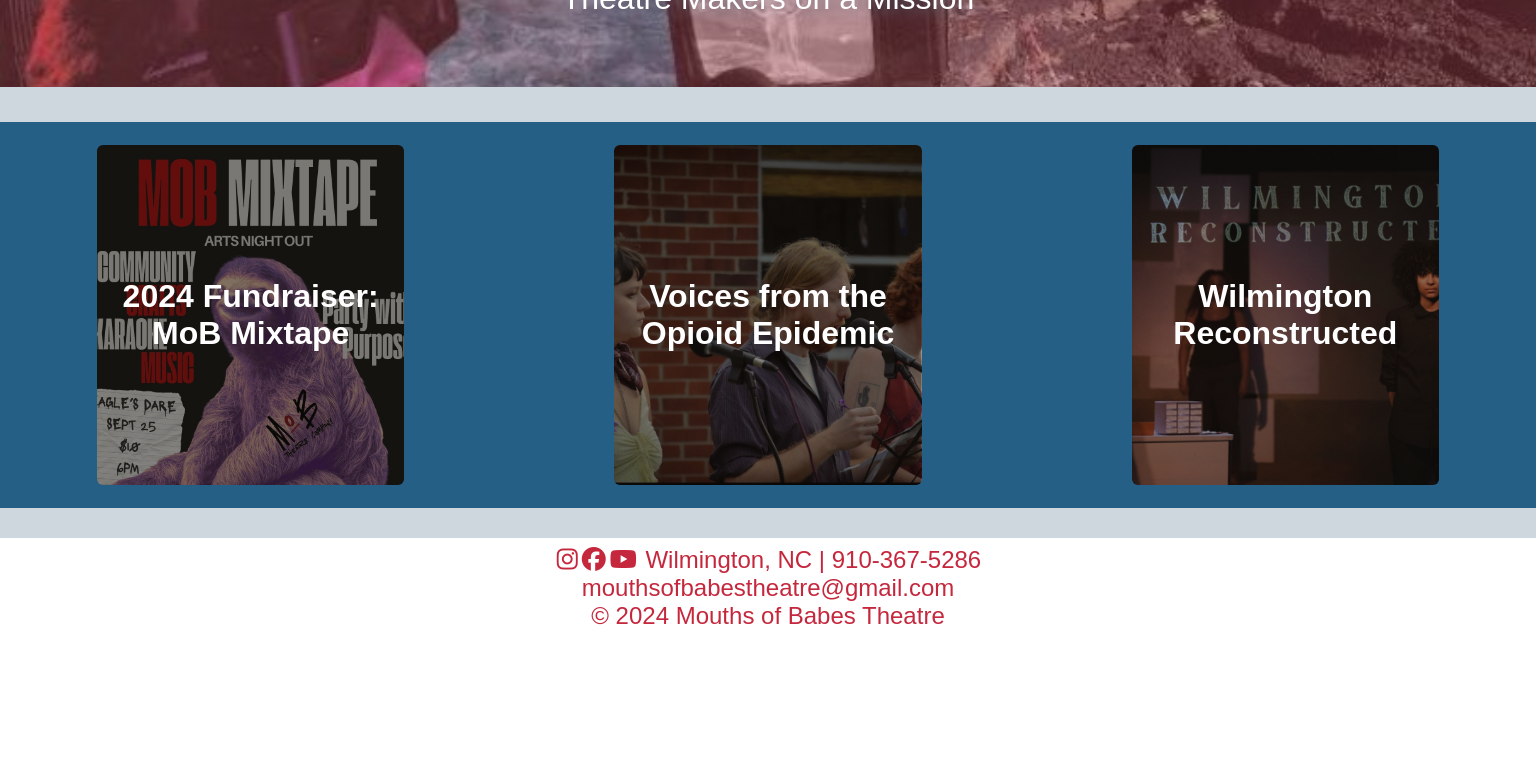
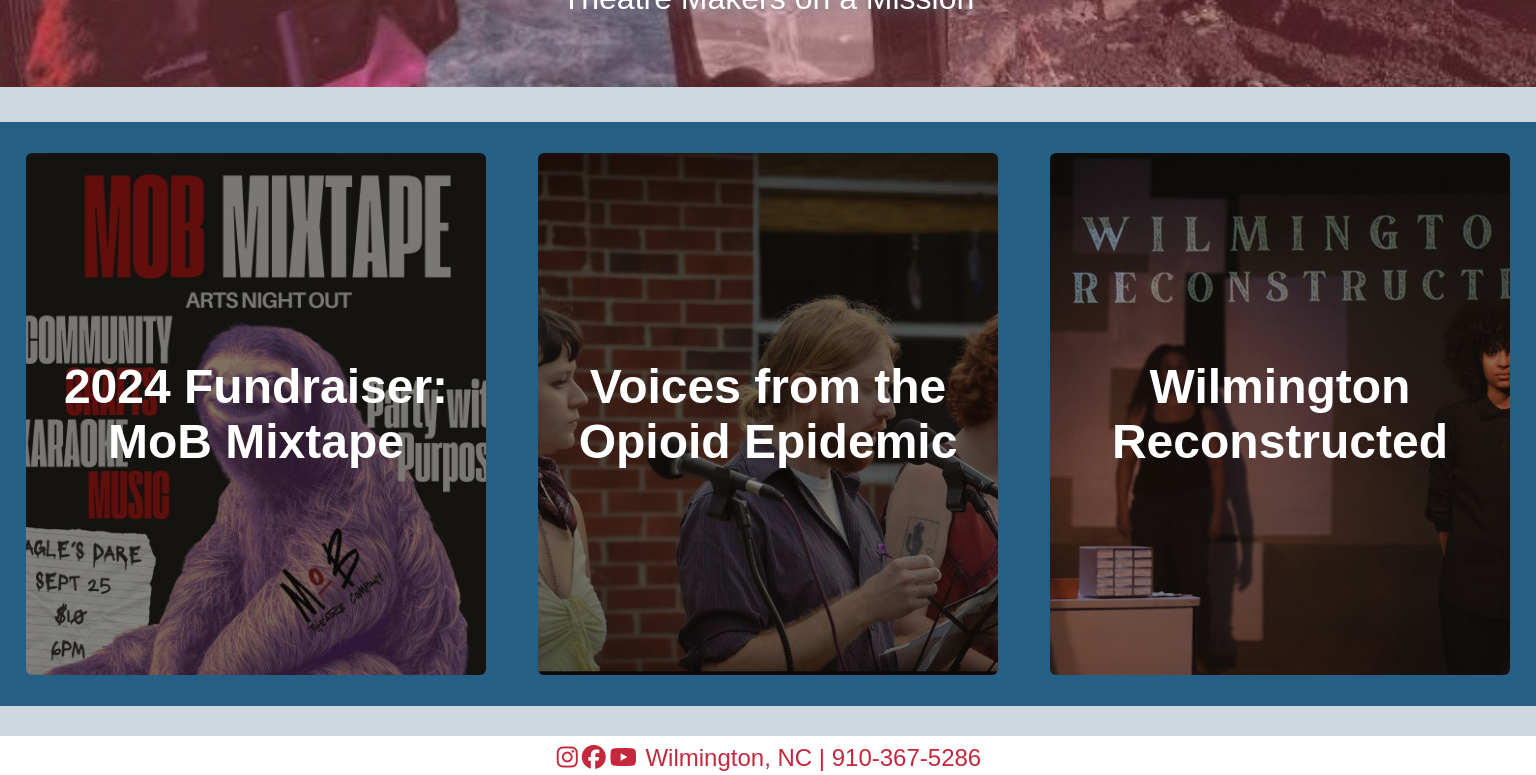
Before and after one commit to mackwick/MoB_Website_FE, a React (Vite) app: page / in a window 1536 px wide. Shown: the part 560-1335 px from the top of the page. Before the commit the page ends 1193 px from the top, so only its background shows below. Built offline with nearby package versions, Linux system fonts and the light colour scheme; a web font is replaced by a local one.

Commit message:
resizing project component

```diff
--- a/src/index.css
+++ b/src/index.css
@@ -237,7 +237,6 @@
   color: white;
 }
 
-.landing-about,
 .latest-news {
   background-color: var(--blue);
 }
@@ -475,11 +474,6 @@
   padding-bottom: 10px;
 }
 
-.bios-div-two {
-  border-top: solid var(--cream) 2px;
-  padding-top: 20px;
-}
-
 .press-blurbs {
   display: flex;
   flex-direction: row;
@@ -531,17 +525,18 @@
 /*-----------------  GET INVOLVED  -----------------*/
 .contact-container {
   height: 66dvh;
+  background-image: linear-gradient(#255f857c, #255f857c),
+    url("/images/wilm-recon-hl.jpg");
 }
 
 .how-to-involved p,
 .how-to-involved .link {
-  color: var(--gray);
+  color: white;
   font-size: 26px;
 }
 
 .how-to-involved .link {
   font-weight: 600;
-  color: var(--red);
 }
 
 .how-to-involved {
@@ -632,8 +627,8 @@
 .proj-compon-BG {
   background-size: cover;
   background-position: center;
-  height: 300px;
-  width: 300px;
+  height: 95dvw;
+  width: 90dvw;
   border-radius: 6px;
   display: flex;
   flex-direction: column;
@@ -647,7 +642,7 @@
 
 .one-project {
   width: 100dvw;
-  height: 320px;
+  height: 100dvw;
   text-align: center;
   align-items: center;
   border: none;
@@ -896,20 +891,31 @@
     font-size: 3rem;
   }
 
+  .latest-news {
+    padding-top: 20px;
+    padding-bottom: 20px;
+  }
+
   .one-project {
     width: 45dvw;
-    height: 300px;
+    height: 42dvw;
   }
 
-  .project-teasers-div {
+  .proj-compon-BG {
+    width: 44dvw;
+    height: 42dvw;
+  }
+
+  /* .project-teasers-div {
     gap: 1rem;
-  }
+  } */
 
   .team-bio-pic {
     height: 8rem;
     width: 8rem;
   }
 
+  .contact-container,
   .mission-div {
     font-size: 22px;
     background-size: cover;
@@ -991,7 +997,7 @@
   .full-proj-two p {
     font-size: 1.5rem;
   }
-
+  /*
   .one-project {
     width: 45dvw;
     height: 360px;
@@ -1000,7 +1006,7 @@
   .proj-compon-BG {
     width: 40dvw;
     height: 340px;
-  }
+  } */
 
   .sponsor-image {
     width: 13rem;
@@ -1077,11 +1083,11 @@
     font-size: 2rem;
   }
 
-  .news-image,
+  /* .news-image,
   .project-tease-image {
     height: 18rem;
     width: 18rem;
-  }
+  } */
 
   /* .about-header,
   .contact-header,
@@ -1182,9 +1188,9 @@
     width: 48%;
   }
 
-  .project-link {
+  /* .project-link {
     font-size: 2rem;
-  }
+  } */
 
   .sponsor-images {
     justify-content: center;
@@ -1247,12 +1253,12 @@
     font-size: 32px;
   }
 
-  .about-image-main {
+  /* .about-image-main {
     height: 400px;
     margin-right: 20px;
-  }
+  } */
 
-  .home-bio-links .home-bio-one-link {
+  /* .home-bio-links .home-bio-one-link {
     width: 12rem;
     height: 4rem;
     font-size: 22px;
@@ -1261,7 +1267,7 @@
 
   .brief-bio {
     font-size: 22px;
-  }
+  } */
 
   .landing-teaser {
     min-height: 70dvh;
@@ -1276,20 +1282,18 @@
     padding-bottom: 20px;
   }
 
-  .teaser-button {
+  /* .teaser-button {
     width: 18rem;
     height: 6rem;
     font-size: 30px;
-  }
-
+  } */
+  /*
   .news-image,
   .project-tease-image {
     height: 18rem;
     width: 18rem;
-  }
+  } */
 
-  .news-item,
-  .news-item .link,
   .one-engagement {
     font-size: 24px;
   }
@@ -1335,7 +1339,25 @@
     height: 25dvh;
   }
 
+  .project-link {
+    font-size: 3rem;
+  }
+
   .one-project {
+    width: 30dvw;
+    height: 35dvw;
+  }
+
+  .proj-compon-BG {
+    width: 30dvw;
+    height: 34dvw;
+  }
+
+  /* .project-teasers-div {
+    gap: 1rem;
+  } */
+
+  /* .one-project {
     width: 23dvw;
     height: 360px;
   }
@@ -1343,7 +1365,7 @@
   .proj-compon-BG {
     width: 20dvw;
     height: 340px;
-  }
+  } */
 
   /* .one-project {
     width: 23dvw;
@@ -1414,7 +1436,7 @@
     width: 24dvw;
   }
 
-  .one-project {
+  /* .one-project {
     width: 18dvw;
     height: 360px;
   }
@@ -1422,5 +1444,5 @@
   .proj-compon-BG {
     width: 17dvw;
     height: 340px;
-  }
+  } */
 }
--- a/src/pages/About.jsx
+++ b/src/pages/About.jsx
@@ -98,10 +98,10 @@
             />
           </div>
 
+          <hr />
+          <hr />
+          <br />
           <div className="bios-div-two">
-            <hr />
-            <hr />
-            <br />
             <h2>Board</h2>
             <Board
               name={"La-taun Danns"}
--- a/src/pages/Landing.jsx
+++ b/src/pages/Landing.jsx
@@ -30,6 +30,7 @@
           link={"/opioidvoices"}
           BG={"opioid proj-compon-BG"}
         />
+
         <Project
           name={"Wilmington Reconstructed"}
           link={"/wilmingtonreconstructed"}
```
